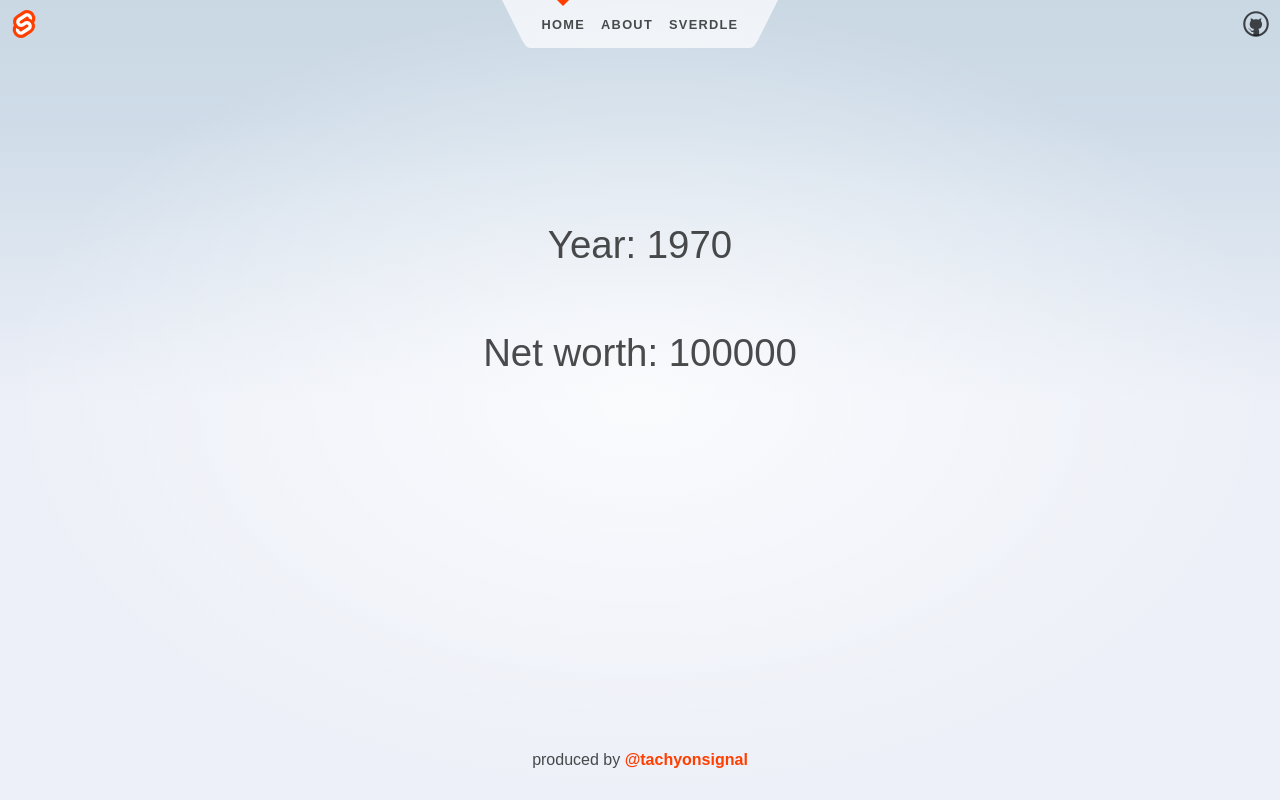
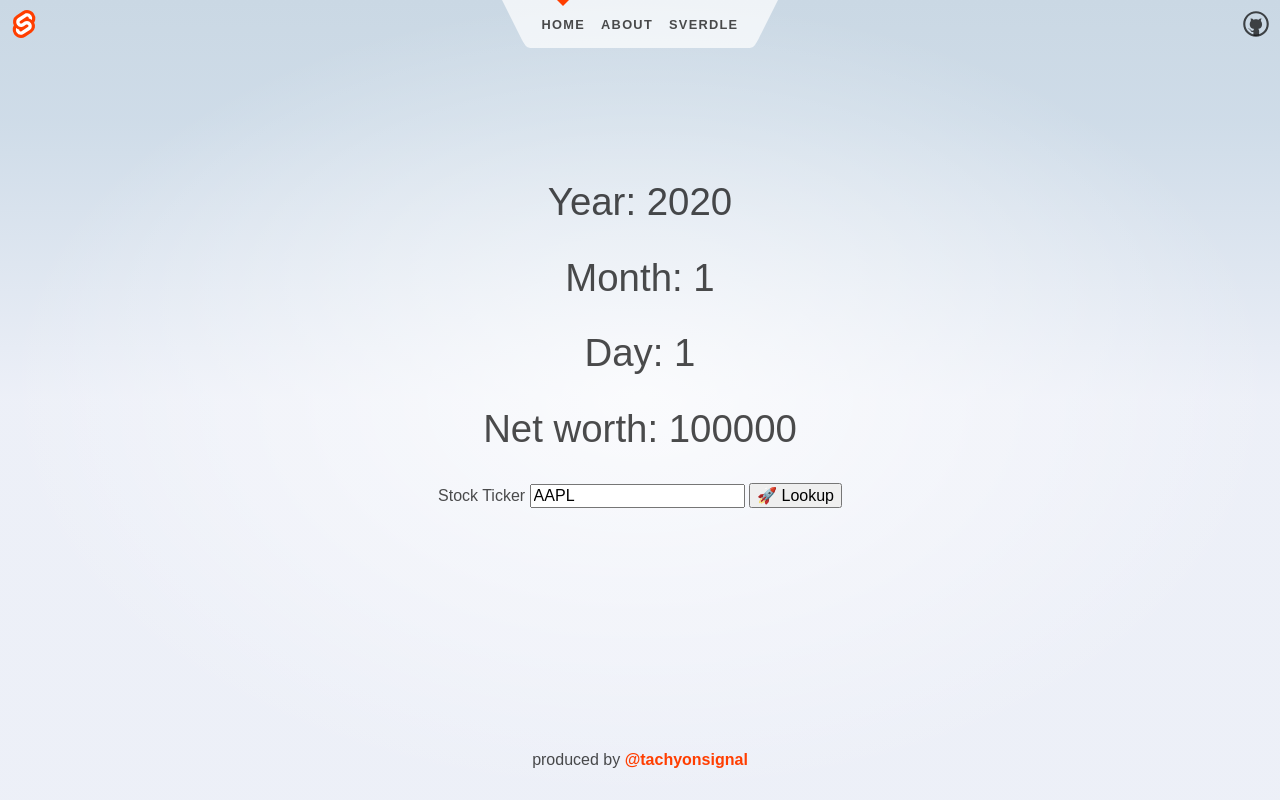
Before and after one commit to tachyonsignal/apesoftheplanet, a SvelteKit app: page / in a window 1280 px wide. Both pictures are taken after a click on the button "🚀 Blast off!". Built offline with nearby package versions, Linux system fonts and the light colour scheme; no server answers.

Commit message:
Lookup ticker high/low on given date

```diff
--- a/src/routes/+page.svelte
+++ b/src/routes/+page.svelte
@@ -1,5 +1,7 @@
 <script>
 	import InitialYearPicker from './InitialYearPicker.svelte';
+	import GameLoop from './GameLoop.svelte';
+
 	import {counter} from './store';
 </script>
 
@@ -10,13 +12,10 @@
 
 <section>
 	{#if $counter.gamePhase == 0}
-		<h1>Hello Ape. Welcome to the present.</h1>
-		<h2>What year do you want to go back to?</h2>
 		<InitialYearPicker />
 	{/if}
 	{#if $counter.gamePhase == 1}
-		<h1>Year: {$counter.year}</h1>
-		<h1>Net worth: {$counter.cash}</h1>
+		<GameLoop/>
 	{/if}
 </section>
 
--- /dev/null
+++ b/src/routes/GameLoop.svelte
@@ -0,0 +1,77 @@
+<script lang="ts">
+	import { POLYGON_API_KEY } from './config';
+    import {counter} from './store';
+
+    let ticker = `AAPL`;
+    let isLoadingData  = false;
+    let tickerData;
+    let day = 1;
+    function handleSubmit() {
+        isLoadingData = true;
+        const date = new Date(Date.UTC($counter.year, $counter.month, day));
+        const dateString = date.toISOString().split('T')[0];
+        fetch(`https://api.polygon.io/v2/aggs/ticker/${ticker}/range/1/day/${dateString}/${dateString}?adjusted=true&sort=asc&limit=120&apiKey=${POLYGON_API_KEY}`)
+            .then(response => response.json())
+            .then(json => {
+                console.log("here", day);
+                tickerData = json;
+
+                if(tickerData.resultsCount == 0) {
+                    day++;
+                }
+
+                isLoadingData = false;
+            }).catch(error => {
+                console.log(error);
+                return [];
+            });
+    }
+</script>
+<div>
+	<h1>Year: {$counter.year}</h1>
+    <h1>Month: {$counter.month}</h1>
+    <h1>Day: {day}</h1>
+
+    <h1>Net worth: {$counter.cash}</h1>
+
+    <form class="content" on:submit|preventDefault={handleSubmit}>
+        <label>Stock Ticker</label>
+        <input type="text" bind:value={ticker} disabled={isLoadingData}/>
+        {#if ticker}
+            <button type=submit disabled={isLoadingData}>🚀 Lookup</button>
+        {/if}
+        {#if isLoadingData}
+            <div class="loader"></div>
+        {/if}
+        {#if !!tickerData }
+            {#if tickerData.results && tickerData.results.length > 0}
+            <dl>
+                <dt>Ticker</dt>
+                <dd>{tickerData.ticker}</dd>
+                <dt>High</dt>
+                <dd>{tickerData.results[0].h}</dd>
+                <dt>Low</dt>
+                <dd>{tickerData.results[0].l}</dd>
+            </dl>
+            {:else}
+                Was not a trading day. Incremented day, now try again.
+            {/if}
+        {/if}
+      </form>
+</div>
+
+<style>
+.loader {
+  border: 16px solid #f3f3f3; /* Light grey */
+  border-top: 16px solid #3498db; /* Blue */
+  border-radius: 50%;
+  width: 120px;
+  height: 120px;
+  animation: spin 2s linear infinite;
+}
+
+@keyframes spin {
+  0% { transform: rotate(0deg); }
+  100% { transform: rotate(360deg); }
+}
+</style>
--- a/src/routes/InitialYearPicker.svelte
+++ b/src/routes/InitialYearPicker.svelte
@@ -1,10 +1,11 @@
 <script lang="ts">
 	import {counter} from './store';
 
-	let numYears = (2023 - 1970) + 1;
+	let EARLIEST_PLAYABLE_YEAR = 2020;
+	let numYears = (2023 - EARLIEST_PLAYABLE_YEAR) + 1;
 	let years = [...Array(numYears).keys()].map( i =>  ({
 		id: i,
-		year: 1970 + i
+		year: EARLIEST_PLAYABLE_YEAR + i
 	}));
 	let selected = years[0];
 
@@ -14,6 +15,9 @@
 </script>
 
 <div>
+	<h1>Hello Ape. Welcome to the present.</h1>
+	<h2>What year do you want to go back to?</h2>
+
 	<form on:submit|preventDefault={handleSubmit}>
 		<select bind:value={selected}>
 			{#each years as element}
--- a/src/routes/store.ts
+++ b/src/routes/store.ts
@@ -3,6 +3,7 @@ import { type Readable, writable } from 'svelte/store';
 export interface Counter {
     cash: number;
     year?: number;
+    month?: number;
     gamePhase: number;
  }
 
@@ -15,6 +16,7 @@ export interface Counter {
     const initialCounter: Counter = {
        cash: 100000,
        gamePhase: 0,
+       month: 1
     };
 
     const { subscribe, set, update } =
```
Also changed, not shown: 2 other files (tests, documents, lock files or other folders).
